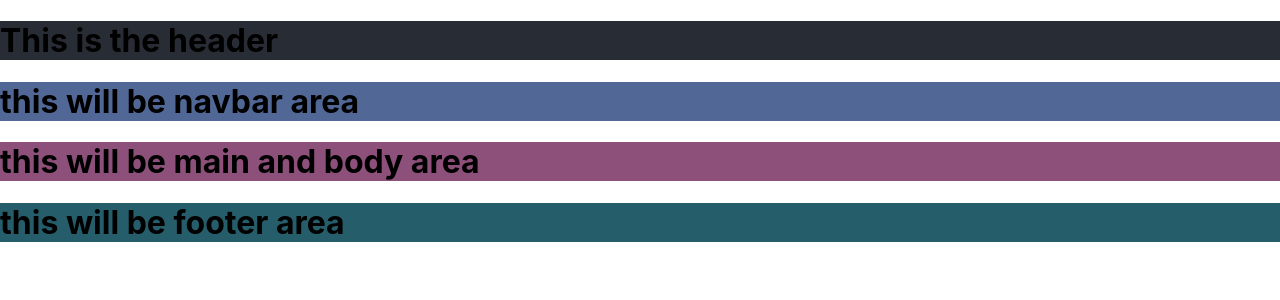
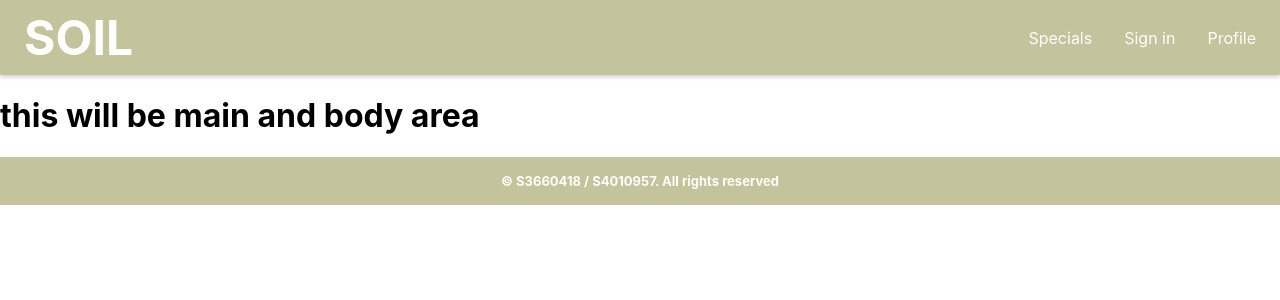
Before and after one commit to Husny3/s3660418-s4010957-a1, a React (Create React App) app: page / in a window 1280 px wide. Shown: the top 300 px of the page. Built offline with nearby package versions, Linux system fonts and the light colour scheme.

Commit message:
completed a mockup navbar and made template pages for the next part which will be sign in/signup and profile

```diff
--- a/src/App.css
+++ b/src/App.css
@@ -2,6 +2,9 @@
   text-align: center;
 }
 
+.body {
+  margin: 0;
+}
 .App-logo {
   height: 40vmin;
   pointer-events: none;
@@ -11,6 +14,9 @@
   .App-logo {
     animation: App-logo-spin infinite 20s linear;
   }
+}
+*{
+  box-sizing: border-box;
 }
 
 .App-header {
@@ -37,15 +43,51 @@
   }
 }
 
-.header {
-  background-color: #282c34;
+.navbar {
+  background-color: rgb(196, 196, 156);
+  color: white;
+  display: flex;
+  justify-content: space-between;
+  align-items: center;
+  gap: 2rem;
+  padding: 0 1rem;
+  box-shadow: 0 2px 4px rgba(0, 0, 0, 0.2);
 }
-.main {
-  background-color: #8d507a;
+
+.navbar ul {
+  padding: 0;
+  margin: 0;
+  list-style: none;
+  gap: 1rem;
+  display: flex;
 }
+
+.site-title {
+  font-size: 3rem;
+  font-weight: bold;
+  text-transform: uppercase;
+}
+
+.navbar a {
+  color: inherit;
+  text-decoration: none;
+  height: 100%;
+  display: flex;
+  align-items: center;
+  padding: 0.5rem;
+  transition: background-color 0.3s ease; /*white  - beige transistion use background color in hover to adjust */
+  border-radius: 15%;
+}
+
+.navbar a:hover {
+  background-color: rgba(255, 255, 255, 0.2);
+  border-radius: 15%;
+}
+
 .footer {
-  background-color: #265d6a;
+  background-color: rgb(196, 196, 156);
+  color: white;
+  padding: 1rem;
+  text-align:center;
+  font-size: small;
 }
-.navbar {
-  background-color: #516795;
-}
--- a/src/App.jsx
+++ b/src/App.jsx
@@ -1,4 +1,7 @@
 import './App.css';
+import Profile from './pages/Profile';
+import Signin from './pages/Signin';
+import Specials from './pages/Specials';
 import Header from './Components/header';
 import Navbar from './Components/Navbar';
 import Footer from './Components/Footer';
@@ -7,7 +10,6 @@ import Main from './Components/Main';
 function App() {
   return (
 <div>
-    <Header />
     <Navbar />
     <Main />
     <Footer />
--- a/src/Components/Footer.jsx
+++ b/src/Components/Footer.jsx
@@ -1,5 +1,5 @@
 function Footer()
- {  return <h1 className="footer">this will be footer area</h1>;
+ {  return <h3 className="footer">&copy; S3660418 / S4010957. All rights reserved  </h3>;
 }
 
 export default Footer;
--- a/src/Components/Navbar.jsx
+++ b/src/Components/Navbar.jsx
@@ -1,5 +1,18 @@
+export default Navbar;
+
 function Navbar()
- {  return <h1 className="navbar">this will be navbar area</h1>;
+ {  return <nav className="navbar">
+ <a href="/" className="site-title"> SOIL </a>
+ <ul className="navbar-items">
+    <li className="active">
+        <a href ="/Specials"> Specials</a>
+        </li>
+        <li className="active">
+        <a href ="/Signin"> Sign in</a>
+        </li>
+        <li className="active">
+        <a href ="/Profile">Profile</a>
+    </li>
+ </ul>
+ </nav>
 }
-
-export default Navbar;
--- /dev/null
+++ b/src/pages/Profile.jsx
@@ -0,0 +1,3 @@
+export default function Profile() {
+    return <h1> Profile manager page </h1>
+}
--- /dev/null
+++ b/src/pages/Signin.jsx
@@ -0,0 +1,3 @@
+export default function Signin() {
+    return <h1> Sign in page </h1>
+}
--- /dev/null
+++ b/src/pages/Specials.jsx
@@ -0,0 +1,3 @@
+export default function Specials() {
+    return <h1> specials page </h1>
+}
```
Also changed, not shown: src/index.css (line endings or trailing spaces).
